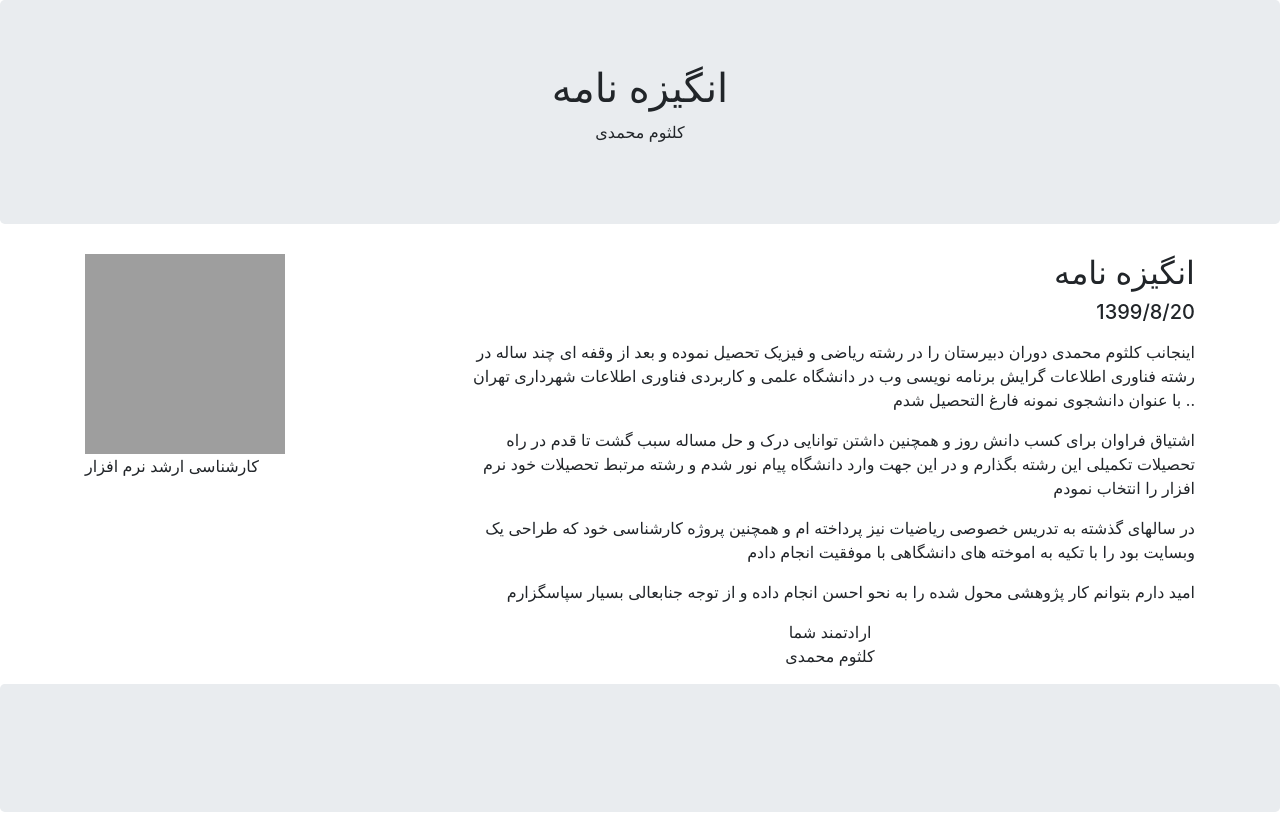
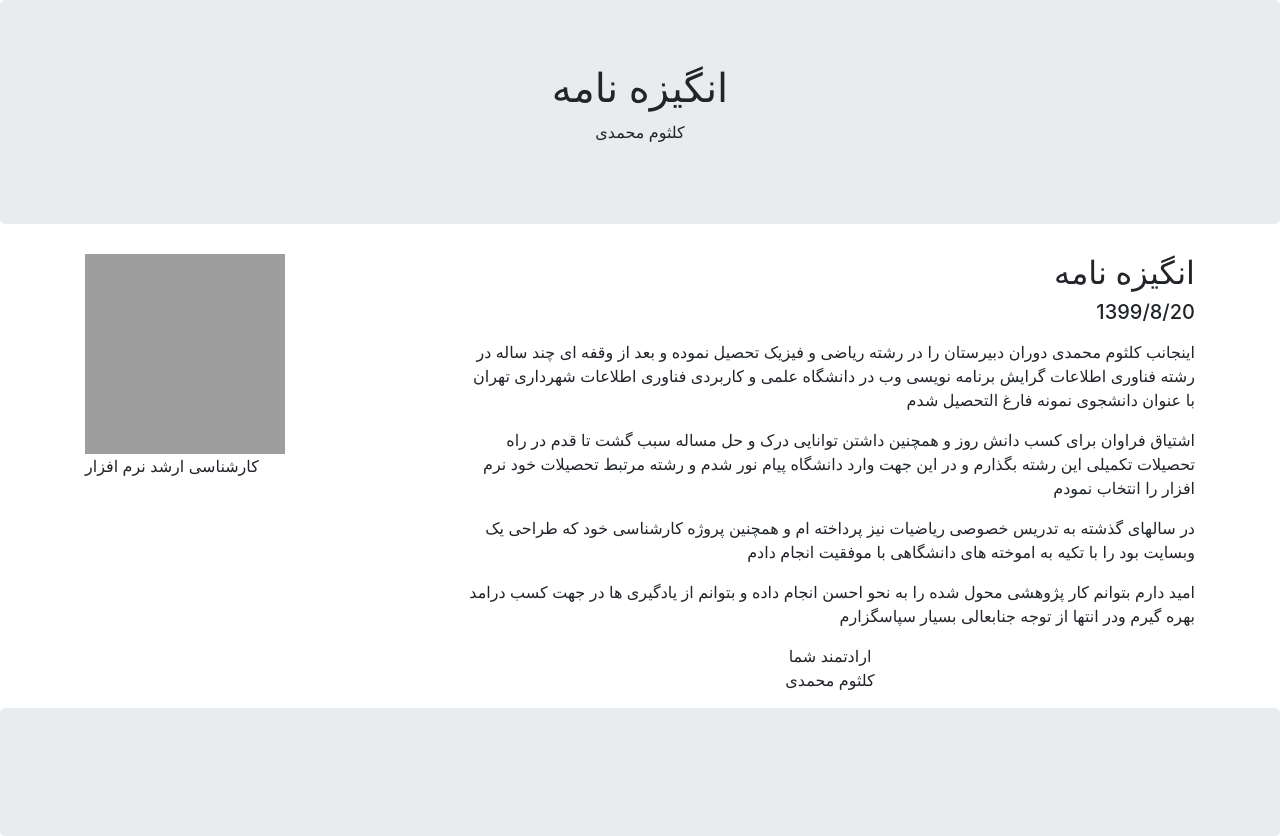
Before and after one commit to mohamadimahnaz/sop, a plain HTML site: page index.html in a window 1280 px wide. Before the commit the page ends 812 px from the top, so only its background shows below. Drawn offline with nearby package versions, Linux system fonts and the light colour scheme; grey boxes are pictures that could not be loaded.

Commit message:
Update index.html

```diff
--- a/index.html
+++ b/index.html
@@ -43,11 +43,11 @@
 
                 <p>
                     <p>اینجانب کلثوم محمدی دوران دبیرستان را در رشته ریاضی و فیزیک تحصیل نموده و بعد از وقفه ای چند ساله در رشته فناوری اطلاعات گرایش برنامه نویسی وب در دانشگاه علمی و کاربردی فناوری اطلاعات شهرداری تهران با عنوان دانشجوی نمونه فارغ التحصیل
-                        شدم ..</p>
+                        شدم </p>
                     <p>اشتیاق فراوان برای کسب دانش روز و همچنین داشتن توانایی درک و حل مساله سبب گشت تا قدم در راه تحصیلات تکمیلی این رشته بگذارم و در این جهت وارد دانشگاه پیام نور شدم و رشته مرتبط تحصیلات خود نرم افزار را انتخاب نمودم </p>
                     <p>در سالهای گذشته به تدریس خصوصی ریاضیات نیز پرداخته ام و همچنین پروژه کارشناسی خود که طراحی یک وبسایت بود را با تکیه به اموخته های دانشگاهی با موفقیت انجام دادم
                     </p>
-                    <p>امید دارم بتوانم کار پژوهشی محول شده را به نحو احسن انجام داده و از توجه جنابعالی بسیار سپاسگزارم
+                    <p>امید دارم بتوانم کار پژوهشی محول شده را به نحو احسن انجام داده و بتوانم از یادگیری ها در جهت کسب درامد بهره گیرم ودر انتها از  توجه جنابعالی بسیار سپاسگزارم
                     </p>
                     <p>
                         <center>ارادتمند شما</br>
```
